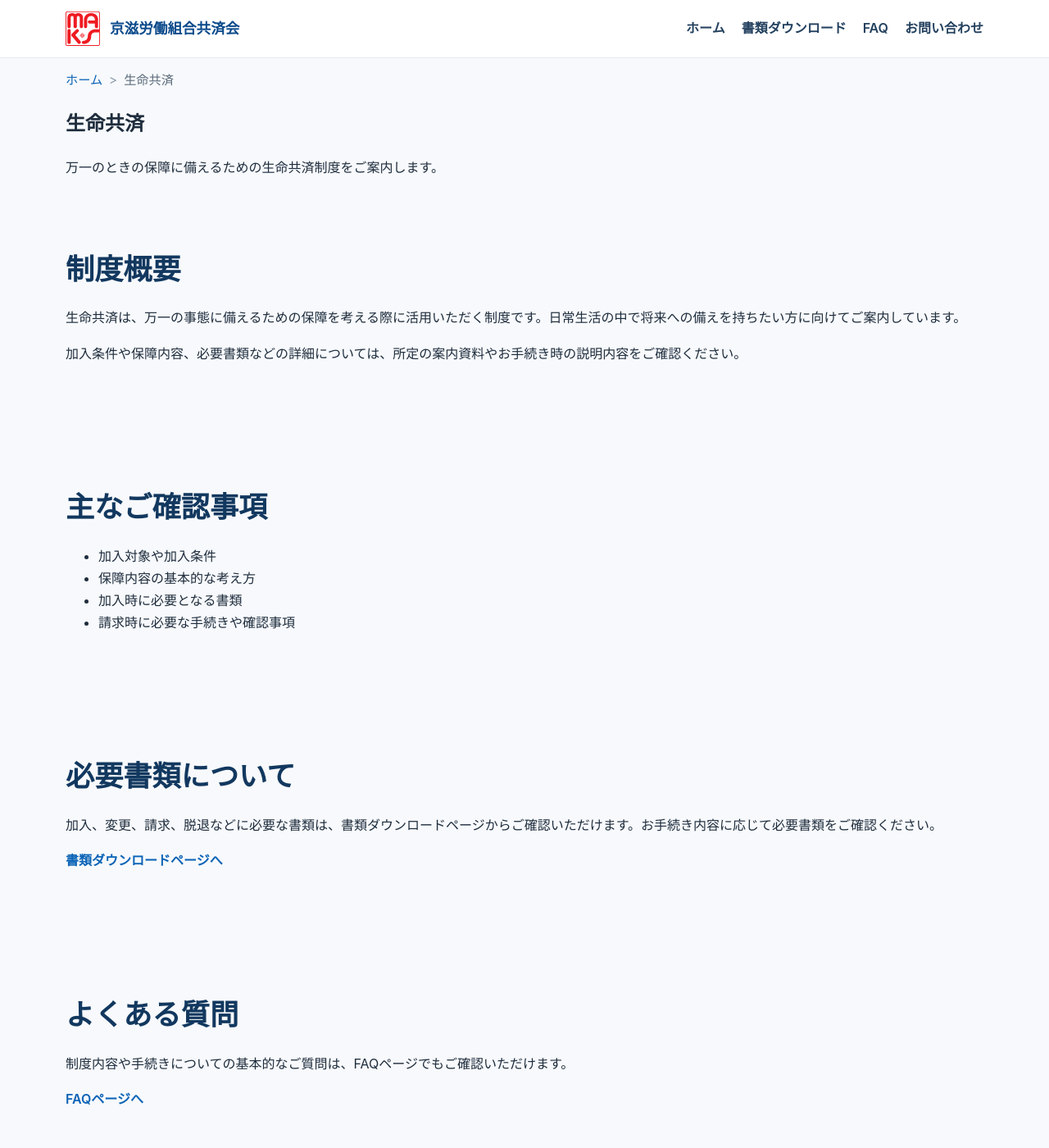
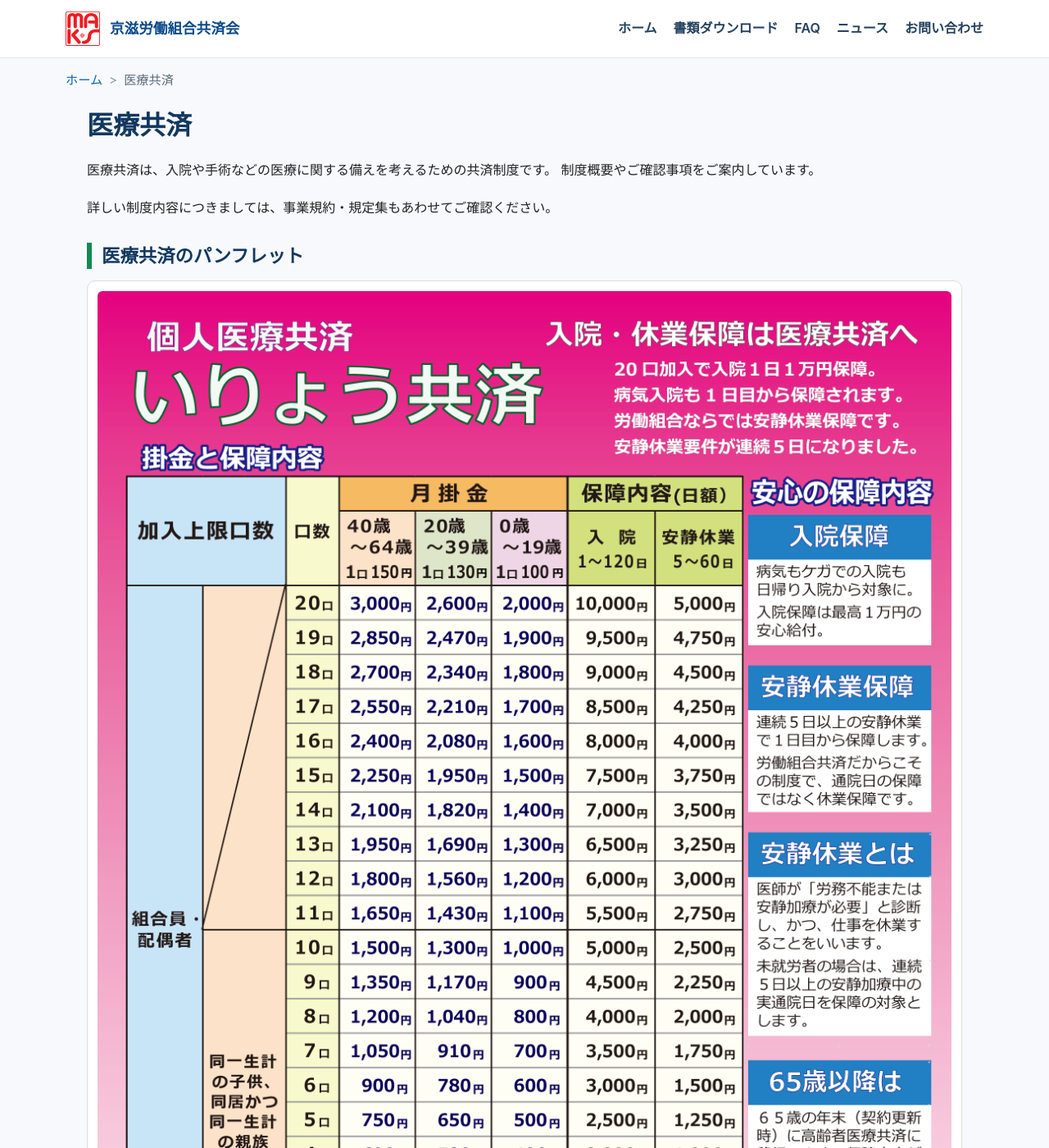
Before and after one commit to keijirodokyosai/keijirodokyosai.github.io, a Jekyll site: the page built from iryo.html, in a window 1280 px wide and 1400 px high. Shown: the whole window at 82% size. Built offline with Jekyll 4.4.1, drawn with Linux system fonts in a browser that asks for light colours; some of the changed text lies outside the part shown.

Commit message:
Update iryo.html

```diff
--- a/iryo.html
+++ b/iryo.html
@@ -1,178 +1,61 @@
-<!DOCTYPE html>
-<html lang="ja">
-<head>
-
-<meta charset="UTF-8">
-<meta name="viewport" content="width=device-width, initial-scale=1.0">
-
-<title>生命共済 | 京滋労働組合共済会</title>
-
-<meta name="description" content="京滋労働組合共済会の生命共済についてご案内します。制度概要、書類ダウンロード、よくある質問、お問い合わせ先をご確認いただけます。">
-
-<link rel="canonical" href="https://keijirodokyosai.github.io/seimei.html">
-<link rel="icon" href="images/favicon.png">
-
-<meta property="og:type" content="website">
-<meta property="og:site_name" content="京滋労働組合共済会">
-<meta property="og:title" content="生命共済 | 京滋労働組合共済会">
-<meta property="og:description" content="京滋労働組合共済会の生命共済についてご案内します。">
-<meta property="og:url" content="https://keijirodokyosai.github.io/seimei.html">
-<meta property="og:image" content="https://keijirodokyosai.github.io/images/ogp-logo-1200x630.jpg">
-
-<meta name="twitter:card" content="summary_large_image">
-
-<link rel="stylesheet" href="css/style.css">
-
-<script type="application/ld+json">
-{
-  "@context": "https://schema.org",
-  "@type": "BreadcrumbList",
-  "itemListElement": [
-    {
-      "@type": "ListItem",
-      "position": 1,
-      "name": "ホーム",
-      "item": "https://keijirodokyosai.github.io/"
-    },
-    {
-      "@type": "ListItem",
-      "position": 2,
-      "name": "生命共済",
-      "item": "https://keijirodokyosai.github.io/seimei.html"
-    }
-  ]
-}
-</script>
-
-</head>
-
-<body>
-
-<header class="site-header" role="banner">
-
-<div class="header-inner">
-
-<a href="index.html" class="site-logo">
-<img src="images/logo.svg" alt="京滋労働組合共済会">
-<span class="site-logo-text">京滋労働組合共済会</span>
-</a>
-
-<button class="menu-toggle" aria-label="メニューを開く" aria-expanded="false" aria-controls="global-nav">
-<span></span>
-<span></span>
-<span></span>
-</button>
-
-<nav id="global-nav" class="global-nav" aria-label="グローバルナビゲーション">
-<ul>
-<li><a href="index.html">ホーム</a></li>
-<li><a href="downloads.html">書類ダウンロード</a></li>
-<li><a href="faq.html">FAQ</a></li>
-<li><a href="contact.html">お問い合わせ</a></li>
-</ul>
-</nav>
-
-</div>
-
-</header>
+---
+layout: default
+title: 医療共済 | 京滋労働組合共済会
+description: 京滋労働組合共済会の医療共済についてご案内します。制度概要や必要書類をご確認いただけます。
+permalink: /iryo.html
+---
 
 <nav class="breadcrumb" aria-label="パンくずリスト">
   <ol class="breadcrumb-list">
-<li><a href="index.html">ホーム</a></li>
-<li aria-current="page">生命共済</li>
+    <li><a href="{{ '/index.html' | relative_url }}">ホーム</a></li>
+    <li aria-current="page">医療共済</li>
   </ol>
 </nav>
 
-<main role="main">
+<section class="kyosai-page">
 
-<section class="page-hero">
-<div class="container">
-<h1>生命共済</h1>
-<p>万一のときの保障に備えるための生命共済制度をご案内します。</p>
+  <section class="detail-section">
+    <h1>医療共済</h1>
+    <div class="detail-lead">
+      <p>
+        医療共済は、入院や手術などの医療に関する備えを考えるための共済制度です。
+        制度概要やご確認事項をご案内しています。
+      </p>
+      <p>
+        詳しい制度内容につきましては、事業規約・規定集もあわせてご確認ください。
+      </p>
     </div>
   </section>
 
-<section class="kyosai-detail section">
-<div class="container">
-<h2>制度概要</h2>
-<p>生命共済は、万一の事態に備えるための保障を考える際に活用いただく制度です。日常生活の中で将来への備えを持ちたい方に向けてご案内しています。</p>
-<p>加入条件や保障内容、必要書類などの詳細については、所定の案内資料やお手続き時の説明内容をご確認ください。</p>
+  <section class="detail-section">
+    <h2>医療共済のパンフレット</h2>
+    <div class="image-card">
+      <img src="{{ '/images/iryo.png' | relative_url }}" alt="医療共済のパンフレット">
+    </div>
+
+    <div class="pdf-download">
+      <a href="{{ '/pdf/iryo.pdf' | relative_url }}" download class="btn btn-primary">
+        パンフレットをダウンロード
+      </a>
     </div>
   </section>
 
-<section class="kyosai-detail section section-alt">
-<div class="container">
-<h2>主なご確認事項</h2>
-<ul class="content-list">
-<li>加入対象や加入条件</li>
-<li>保障内容の基本的な考え方</li>
-<li>加入時に必要となる書類</li>
-<li>請求時に必要な手続きや確認事項</li>
+  <section class="detail-section notice-section">
+    <h2>制度のご確認について</h2>
+    <ul class="notice-list">
+      <li>保障内容や給付条件の詳細は、事業規約・規定集をご確認ください。</li>
+      <li>掲載内容は概要です。実際の加入にあたっては所定の条件があります。</li>
     </ul>
-</div>
   </section>
 
-<section class="kyosai-detail section">
-<div class="container">
+  <section class="detail-section detail-section-last">
     <h2>必要書類について</h2>
-<p>加入、変更、請求、脱退などに必要な書類は、書類ダウンロードページからご確認いただけます。お手続き内容に応じて必要書類をご確認ください。</p>
-<p><a href="downloads.html" class="text-link">書類ダウンロードページへ</a></p>
-</div>
+    <p>
+      加入、変更、解約、給付の申請などに必要な書類は、書類ダウンロードページに掲載しています。
+    </p>
+    <p>
+      <a href="{{ '/downloads.html' | relative_url }}" class="text-link">書類ダウンロードページへ</a>
+    </p>
   </section>
 
-<section class="kyosai-detail section section-alt">
-<div class="container">
-<h2>よくある質問</h2>
-<p>制度内容や手続きについての基本的なご質問は、FAQページでもご確認いただけます。</p>
-<p><a href="faq.html" class="text-link">FAQページへ</a></p>
-</div>
 </section>
-
-<section class="kyosai-detail section">
-<div class="container">
-<h2>お問い合わせ</h2>
-<p>制度内容や加入条件について不明な点がある場合は、お問い合わせページをご利用ください。</p>
-<p><a href="contact.html" class="text-link">お問い合わせページへ</a></p>
-</div>
-</section>
-
-</main>
-
-<footer class="site-footer" role="contentinfo">
-
-<div class="footer-inner">
-
-<div class="footer-brand">
-<p class="footer-site-name">京滋労働組合共済会</p>
-</div>
-
-<nav class="footer-nav" aria-label="フッターナビゲーション">
-<ul>
-<li><a href="index.html">ホーム</a></li>
-<li><a href="downloads.html">書類ダウンロード</a></li>
-<li><a href="faq.html">FAQ</a></li>
-<li><a href="contact.html">お問い合わせ</a></li>
-</ul>
-</nav>
-
-<p class="copyright">© 京滋労働組合共済会</p>
-
-</div>
-
-</footer>
-
-<script>
-const menuToggle = document.querySelector('.menu-toggle');
-const globalNav = document.querySelector('#global-nav');
-
-if (menuToggle && globalNav) {
-  menuToggle.addEventListener('click', () => {
-    const isOpen = menuToggle.getAttribute('aria-expanded') === 'true';
-    menuToggle.setAttribute('aria-expanded', String(!isOpen));
-    globalNav.classList.toggle('open');
-  });
-}
-</script>
-
-</body>
-</html>
```
Lines whose indentation alone changed are shown as unchanged.
